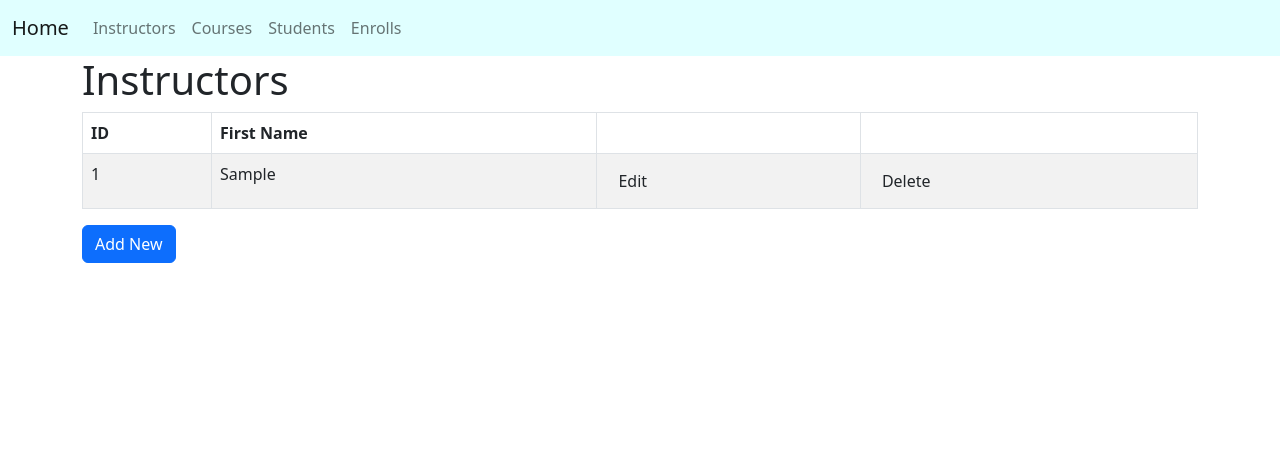
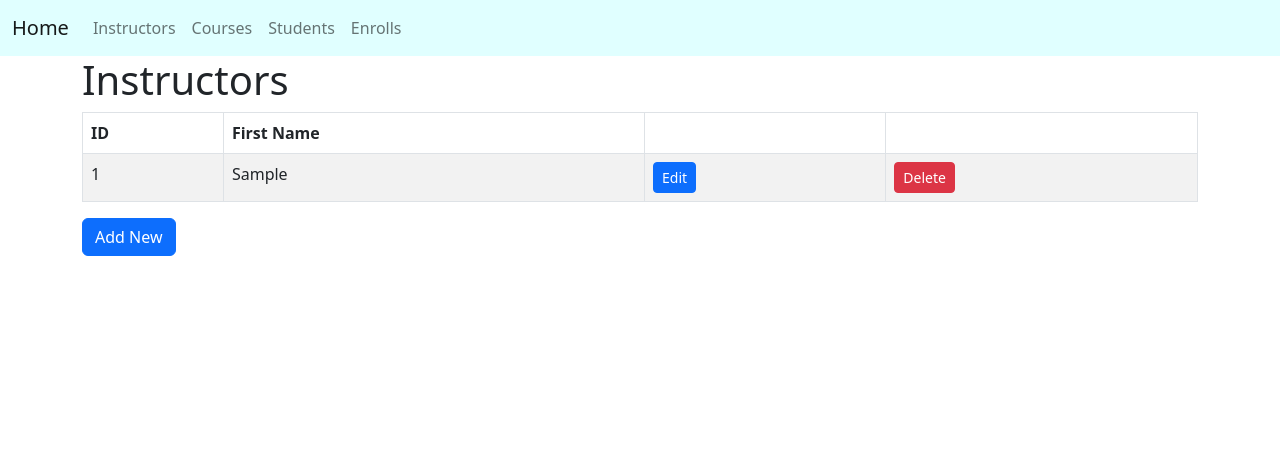
Before and after one commit to blakehays17/homework4, a PHP site: page /instructors.php in a window 1280 px wide. Shown: the top 462 px of the page. Run offline with PHP 8.4, Linux system fonts and the light colour scheme; tables that the repository leaves empty or names only in its code hold one stand-in row (values such as "Sample post").

Commit message:
Update instructors.php

```diff
--- a/instructors.php
+++ b/instructors.php
@@ -74,7 +74,7 @@
                     <td><?=$row["instructor_id"]?></td>
                     <td><?=$row["instructor_firstname"]?></td>
                     <td>
-                        <button type="button" class="btn" data-bs-toggle="modal"
+                        <button type="button" class="btn btn-primary btn-sm" data-bs-toggle="modal"
                             data-bs-target="#editInstructor<?=$row["instructor_id"]?>">
                             Edit
                         </button>
@@ -120,7 +120,8 @@
                         <form method="post" action="">
                             <input type="hidden" name="iid" value="<?=$row["instructor_id"]?>" />
                             <input type="hidden" name="saveType" value="Delete">
-                            <input type="submit" class="btn" onclick="return confirm('Are you sure?')" value="Delete">
+                            <input type="submit" class="btn btn-danger btn-sm" onclick="return confirm('Are you sure?')"
+                                value="Delete">
                         </form>
                     </td>
                 </tr>
```
